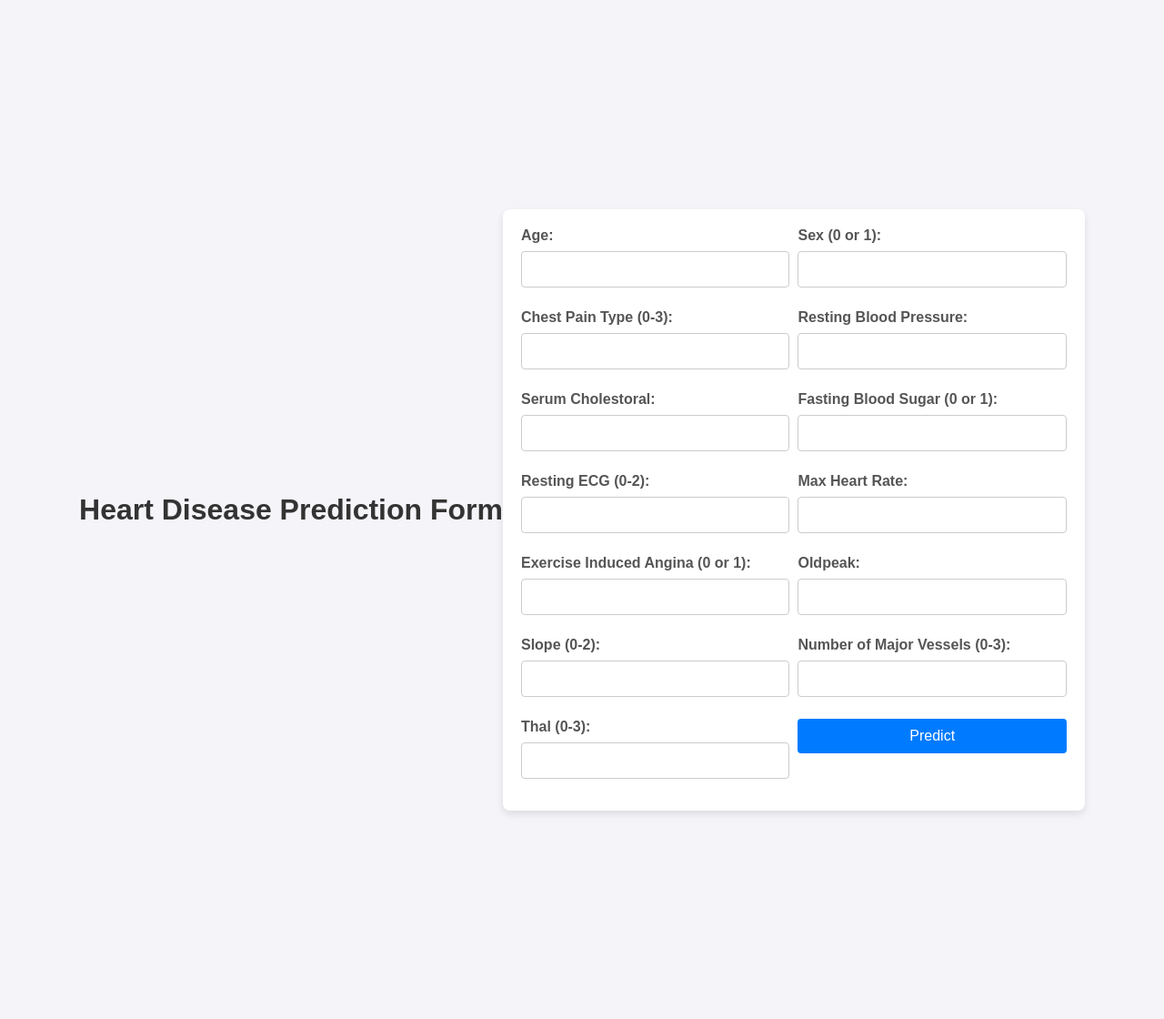
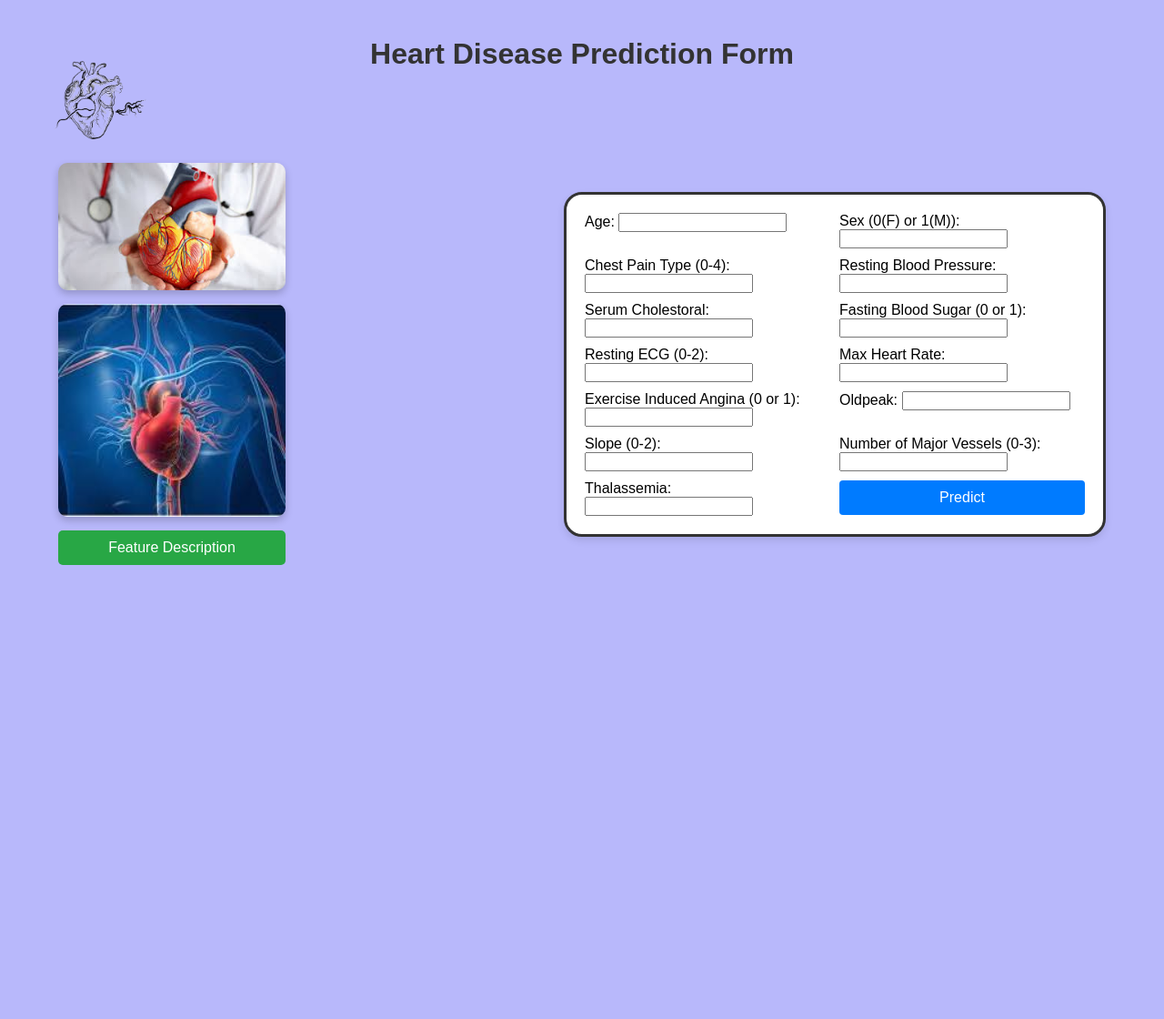
Before and after one commit to hatbsh-kw/Heart_Disease_Prediction-Machine-Learning, a FastAPI app: page / in a window 1280 px wide. Shown: the whole page at 91% size. After the commit the page ends 621 px from the top, so only its background shows below. Run offline with FastAPI, Linux system fonts and the light colour scheme; parts of the project's set-up code (start-up, migrations or seed data) failed here and were passed over.

Commit message:
Static files added in API

```diff
--- a/app.py
+++ b/app.py
@@ -1,16 +1,20 @@
 from fastapi import FastAPI, HTTPException, Request, Form
 from fastapi.responses import HTMLResponse
 from fastapi.templating import Jinja2Templates
+from fastapi.staticfiles import StaticFiles  # Corrected import
 from pydantic import BaseModel
 import joblib
 import numpy as np
 
+# Initialize FastAPI app
+app = FastAPI()
+
+# Serve static files from the "static" directory
+app.mount("/static", StaticFiles(directory="static"), name="static")
+
 # Load the saved model and scaler
 model = joblib.load('svm_heart_disease_model.joblib')
 scaler = joblib.load('scaler.joblib')
-
-# Initialize FastAPI app
-app = FastAPI()
 
 # Set up Jinja2 templates
 templates = Jinja2Templates(directory="templates")
@@ -47,7 +51,7 @@ async def predict(
     oldpeak: float = Form(...),
     slope: int = Form(...),
     num_major_vessels: int = Form(...),
-    thal: int = Form(...)
+    thal: int = Form(...),
 ):
     # Convert input data to a numpy array
     data = np.array([[
--- a/templates/form.html
+++ b/templates/form.html
@@ -3,71 +3,118 @@
 <head>
     <meta charset="UTF-8">
     <meta name="viewport" content="width=device-width, initial-scale=1.0">
+    <link rel="icon" href="/static/images/download.jpg" type="image/jpg">
  <title>Heart Disease Prediction</title>
     <style>
         /* General Styles */
         body {
             font-family: Arial, sans-serif;
-    background-color: #f4f4f9;
+            background-color: #b8b8fb;
             margin: 0;
             padding: 0;
             display: flex;
+            flex-direction: column;
             justify-content: center;
             align-items: center;
-    height: 140vh;
+            height: 100vh;
+            position: relative;
         }
 
+        /* Logo at the Top Left Corner */
+            /* Logo at the Top Left Corner */
+    .logo {
+        position: absolute;
+        top: 10px;
+        left: 10px;
+        width: 200px;
+        height: auto;
+    }
+
+    /* Title */
     h1 {
         text-align: center;
         color: #333;
-    margin-bottom: 20px;
+        position: absolute;
+        top: 20px;
+        width: 100%;
+    }
+
+    /* Layout Container */
+    .container {
+        display: flex;
+        justify-content: space-between;
+        align-items: center;
+        width: 90%;
+        max-width: 1200px;
+    }
+
+    /* Left-side images */
+    .image-container {
+        display: flex;
+        flex-direction: column;
+        gap: 15px;
+        margin-left: 0; /* Align images to the left */
+        position: relative;
+    }
+
+    .side-image {
+        width: 250px;
+        border-radius: 10px;
+        box-shadow: 0 4px 8px rgba(0, 0, 0, 0.2);
+    }
+    .side-image:hover{
+        width: 300px;
+    }
+    /* Feature Description */
+    .feature-desc {
+        display: none;
+        background: rgba(0, 0, 0, 0.6);
+        color: white;
+        padding: 10px;
+        border-radius: 8px;
+        text-align: left;
+        position: absolute;
+        left: 250px; /* Move right of the first image */
+        top: 0;
+        width: 250px;
+        font-size: 14px;
+        line-height: 1.4;
+    }
+
+    .feature-btn {
+        padding: 10px;
+        font-size: 16px;
+        color: white;
+        background-color: #28a745;
+        border: none;
+        border-radius: 5px;
+        cursor: pointer;
+        transition: 0.3s;
+    }
+
+    .feature-btn:hover + .feature-desc {
+        display: block;
     }
 
     /* Form Container */
     form {
         background-color: #fff;
         padding: 20px;
-    border-radius: 8px;
+        border-radius: 20px;
+        border: #333 solid;
         box-shadow: 0 4px 8px rgba(0, 0, 0, 0.1);
         width: 100%;
-    max-width: 600px; /* Increased width to accommodate 2 columns */
+        max-width: 550px;
     }
 
-/* Form Grid Layout */
     .form-grid {
         display: grid;
-    grid-template-columns: repeat(2, 1fr); /* 2 columns */
-    gap: 9px; /* Space between columns and rows */
+        grid-template-columns: repeat(2, 1fr);
+        gap: 10px;
     }
 
-/* Form Labels */
-label {
-    display: block;
-    margin-bottom: 8px;
-    font-weight: bold;
-    color: #555;
-}
-
-/* Form Inputs */
-input[type="number"] {
-    width: 100%;
-    padding: 10px;
-    margin-bottom: 15px;
-    border: 1px solid #ccc;
-    border-radius: 4px;
-    font-size: 16px;
-    box-sizing: border-box;
-}
-
-input[type="number"]:focus {
-    border-color: #007bff;
-    outline: none;
-    box-shadow: 0 0 5px rgba(0, 123, 255, 0.5);
-}
-
-/* Submit Button */
     input[type="submit"] {
-    grid-column: span 2; /* Make the button span across both columns */
+        grid-column: span 2;
         width: 100%;
         padding: 10px;
         background-color: #007bff;
@@ -76,27 +123,84 @@ input[type="submit"] {
         color: #fff;
         font-size: 16px;
         cursor: pointer;
-    transition: background-color 0.3s ease;
-}
-
-input[type="submit"]:hover {
-    background-color: #0056b3;
     }
 
     /* Responsive Design */
-@media (max-width: 480px) {
-    .form-grid {
-        grid-template-columns: 1fr; /* Switch to 1 column on small screens */
+    @media (max-width: 768px) {
+        .container {
+            flex-direction: column;
+            align-items: center;
         }
 
-    input[type="submit"] {
-        grid-column: span 1; /* Make the button span 1 column on small screens */
+        .image-container {
+            flex-direction: row;
+            gap: 10px;
+            margin-bottom: 10px;
+        }
+
+        .side-image {
+            width: 120px;
+        }
+
+        .feature-desc {
+            position: relative;
+            left: 0;
+            max-width: 100%;
+            margin-top: 10px;
         }
     }
 </style>
+
 </head>
 <body>
+
+    <!-- Logo -->
+    <img src="/static/images/BackgroundEraser_20250206_145909114.png" alt="Logo" class="logo">
+
+<!-- Title -->
 <h1>Heart Disease Prediction Form</h1>
+
+<div class="container">
+    <!-- Left Side Images -->
+    <div class="image-container">
+        <img src="/static/images/download%20%281%29.jpg" alt="Heart 1" class="side-image">
+        <img src="/static/images/download.jpg" alt="Heart 2" class="side-image">
+
+        <!-- Feature Description -->
+        <button class="feature-btn">Feature Description</button>
+
+        <p class="feature-desc">
+            <span style="font-weight: bold;">Feature Descriptions:</span>
+            <br>
+            I. Age: The patient's age.
+            <br>
+            II. Sex: 0 = Female, 1 = Male.
+            <br>
+            III. Chest Pain Type 0-4:different types of pain.
+            <br>
+            IV. Resting Blood Pressure: Normal BP level.
+            <br>
+            V. Serum Cholesterol: Cholesterol levels in mg/dl.
+            <br>
+            VI. Fasting Blood Sugar: 0 if &lt;120mg/dl, 1 if &gt;120mg/dl.
+            <br>
+            VII. Resting ECG: 0-2, measures heart's electrical activity.
+            <br>
+            VIII. Max Heart Rate: Maximum HR achieved.
+            <br>
+            IX. Exercise Induced Angina: 0 = No, 1 = Yes.
+            <br>
+            X. Oldpeak: ST depression induced by exercise.
+            <br>
+            XI. Slope: 0-2, ST segment slope.
+            <br>
+            XII. Major Vessels: 0-3, Number of major vessels colored.
+            <br>
+            XIII. Thalassemia: type of blood disorder.
+        </p>
+    </div>
+
+    <!-- Form -->
     <form action="/predict/" method="post">
         <div class="form-grid">
             <div>
@@ -104,11 +208,11 @@ input[type="submit"]:hover {
                 <input type="number" step="0.1" name="age" required>
             </div>
             <div>
-                <label for="sex">Sex (0 or 1):</label>
+                <label for="sex">Sex (0(F) or 1(M)):</label>
                 <input type="number" name="sex" required>
             </div>
             <div>
-                <label for="chest_pain_type">Chest Pain Type (0-3):</label>
+                <label for="chest_pain_type">Chest Pain Type (0-4):</label>
                 <input type="number" name="chest_pain_type" required>
             </div>
             <div>
@@ -148,14 +252,14 @@ input[type="submit"]:hover {
                 <input type="number" name="num_major_vessels" required>
             </div>
             <div>
-                <label for="thal">Thal (0-3):</label>
+                <label for="thal">Thalassemia:</label>
                 <input type="number" name="thal" required>
             </div>
             <div>
                 <input type="submit" value="Predict">
             </div>
         </div>
+    </form>
+</div>
 
-    </form>
-</body>
 </html>
```
Also changed, not shown: render.yaml (+7 -0 lines), templates/result.html (+36 -35 lines), static/images/BackgroundEraser_20250206_145909114.png (added), static/images/download (1).jpg (added), static/images/download.jpg (added), static/images/heart-7590697_1280.jpg (added), static/images/images.jpg (added), 4 other files. Lines whose indentation alone changed are shown as unchanged.
